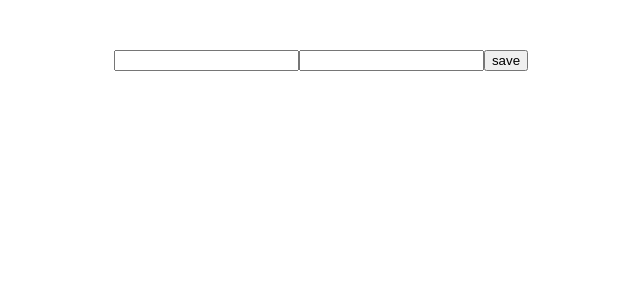
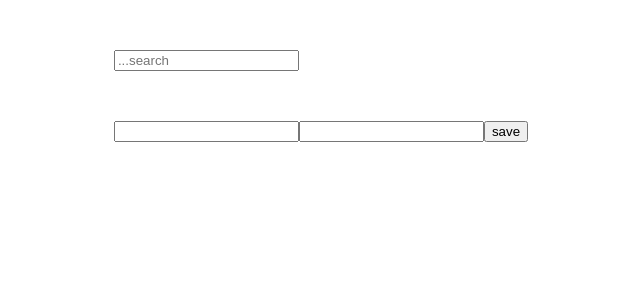
Before and after one commit to Votchitsev/ra-homeworks-redux-editing, a React (Create React App) app: page / in a window 1280 px wide. Shown: the top 300 px of the page, without its empty margins (319-959 px from the left). Built offline with nearby package versions, Linux system fonts and the light colour scheme.

Commit message:
Task 2 complete

```diff
--- a/src/App.js
+++ b/src/App.js
@@ -1,10 +1,12 @@
 import './App.css';
 import Form from './Components/Form/Form';
 import List from './Components/List/List';
+import SearchForm from './Components/Search/SearchForm';
 
 function App() {
   return (
     <>
+      <SearchForm />
       <Form />
       <List />
     </>
--- a/src/Components/List/List.js
+++ b/src/Components/List/List.js
@@ -5,10 +5,14 @@ import ListItem from '../ListItem/ListItem';
 function List() {
 
   const items = useSelector(state => state.store.list);
+  const searchValue = useSelector(state => state.store.searchValue);
 
   return (
     <ul>
-      { items.map(item => <ListItem data={ item } key={ item.id } />) }
+      { searchValue && searchValue.length > 0 ?
+        items.filter(item => item.text.toLowerCase().includes(searchValue.toLowerCase()))
+          .map(item => <ListItem data={ item } key={ item.id } />) :
+        items.map(item => <ListItem data={ item } key={ item.id } />) }
     </ul>
   )
 }
--- /dev/null
+++ b/src/Components/Search/SearchForm.js
@@ -0,0 +1,28 @@
+import { useRef } from "react";
+import { useDispatch } from "react-redux";
+import { setSearchValue } from '../../redux/reducer';
+
+function SearchForm() {
+  const input = useRef();
+  const dispatch = useDispatch();
+
+  const onChangeHandler = () => {
+    dispatch(
+      setSearchValue(input.current.value)
+    );
+  }
+
+  return (
+    <form className="search-form">
+      <input
+        className="search-form-input"
+        type="text"
+        placeholder="...search"
+        ref={input}
+        onChange={ onChangeHandler }>
+      </input>
+    </form>
+  )
+}
+
+export default SearchForm;
--- a/src/redux/reducer.js
+++ b/src/redux/reducer.js
@@ -8,6 +8,7 @@ const initialState = {
   },
   updateItemForm: false,
   selectedItemId: null,
+  searchValue: null,
 }
 
 const reducer = createSlice({
@@ -40,6 +41,9 @@ const reducer = createSlice({
     },
     setSelectedItemId(state, action) {
       state.selectedItemId = action.payload;
+    },
+    setSearchValue(state, action) {
+      state.searchValue = action.payload;
     }
   },
 });
@@ -51,6 +55,7 @@ export const {
   setUpdateItemForm,
   setSelectedItemId,
   updateItem,
+  setSearchValue,
 } = reducer.actions;
 
 export default reducer.reducer;
```
Also changed, not shown: 1 other file (tests, documents, lock files or other folders).
